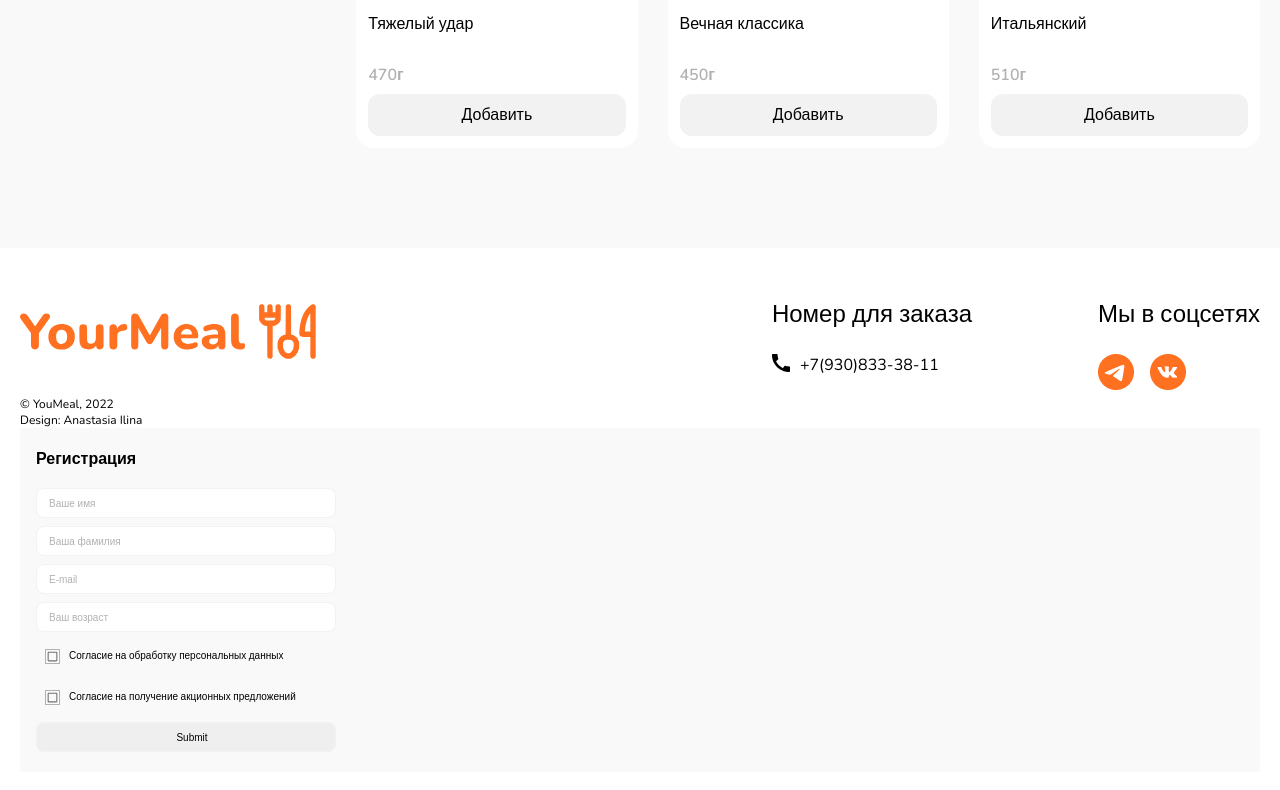
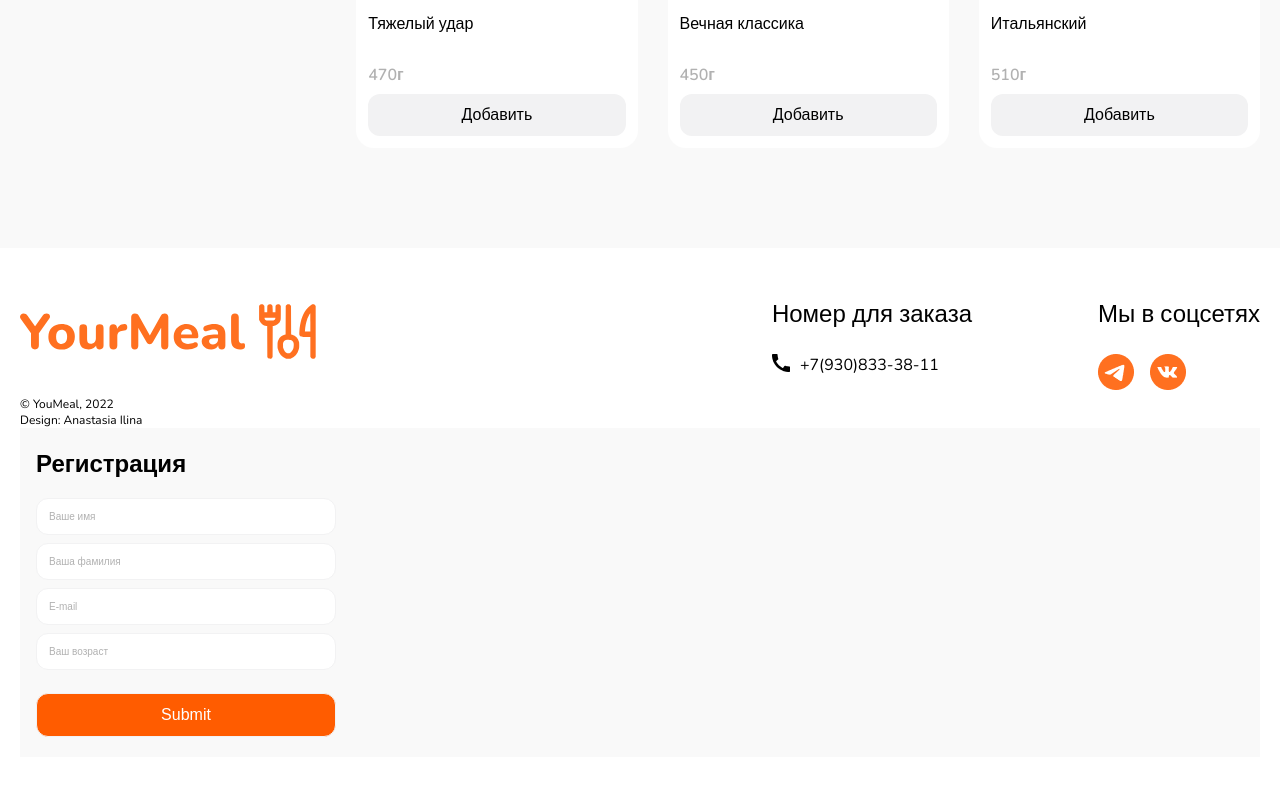
Before and after one commit to TatyanaPanchenko/YourMeal, a React (Vite) app: page / in a window 1280 px wide. Shown: the part 1366-2156 px from the top of the page. Built offline with nearby package versions, Linux system fonts and the light colour scheme.

Commit message:
Add changes

```diff
--- a/package.json
+++ b/package.json
@@ -10,7 +10,6 @@
     "preview": "vite preview"
   },
   "dependencies": {
-    "@material-ui/core": "^4.12.4",
     "or": "^0.2.0",
     "react": "^18.3.1",
     "react-dom": "^18.3.1",
--- a/src/components/Nav/nav.module.scss
+++ b/src/components/Nav/nav.module.scss
@@ -22,6 +22,7 @@
         padding: 8px 14px;
         border-radius: 50px;
         align-items: center;
+        transition: all 0.5s linear;
         .nav-img {
           img {
             display: block;
@@ -30,10 +31,11 @@
           }
         }
       }
+      .nav-item:hover {
+        background-color: $accentBgColor;
+      }
       .active {
         background-color: $bgColor;
-        padding: 7px 8px;
-        border-radius: 50px;
       }
     }
   }
--- a/src/components/Registration/Registration.jsx
+++ b/src/components/Registration/Registration.jsx
@@ -1,19 +1,20 @@
 import style from "./registration.module.scss";
 import { useForm, Controller } from "react-hook-form";
-import { TextField, Checkbox } from "@material-ui/core";
 
 export default function Registration() {
   const {
     register,
+    handleSubmit,
+    control,
     formState: { errors },
-  } = useForm();
-  const { handleSubmit, control, reset } = useForm({
+  } = useForm({
     defaultValues: {
       checkbox: false,
     },
   });
 
   const onSubmit = (data) => console.log(data);
+
   return (
     <div className={style.registration}>
       <div className={style["registration-wrapper"]}>
@@ -44,6 +45,7 @@ export default function Registration() {
           )}
           <input
             placeholder="E-mail"
+            type="email"
             {...register("mail", { required: "Email Address is required" })}
             aria-invalid={errors.mail ? "true" : "false"}
           />
@@ -59,7 +61,7 @@ export default function Registration() {
             aria-invalid={errors.age ? "true" : "false"}
           />
           {errors.age && <p role="alert">{errors.age.message}</p>}
-          <label>
+          {/* <label>
             <Controller
               name="checkbox"
               control={control}
@@ -76,7 +78,7 @@ export default function Registration() {
               render={({ field }) => <Checkbox {...field} />}
             />
             Согласие на получение акционных предложений
-          </label>
+          </label> */}
           <input type="submit" />
         </form>
       </div>
--- a/src/components/Registration/registration.module.scss
+++ b/src/components/Registration/registration.module.scss
@@ -5,7 +5,7 @@
   padding: 20px 16px;
   &-wrapper {
     .registration-title {
-      font-size: 16px;
+      font-size: 24px;
       font-weight: 600;
       margin-bottom: 18px;
       font-family: "Nunito", sans-serif;
@@ -16,31 +16,38 @@
       gap: 8px;
       max-width: 300px;
       input {
-        height: 30px;
-        border-radius: 8px;
+        border-radius: 12px;
         border: 1px solid $btnColor;
         outline: none;
-        padding-left: 12px;
+        padding: 12px;
         font-size: 10px;
       }
       input::placeholder {
         color: $shadowColor;
       }
+      input[name="age"] {
+      }
       label {
         font-size: 10px;
-        svg {
-          border: 1px solid $shadowColor;
-          width: 15px;
-          height: 15px;
+        span {
+          width: 35px;
+          height: 20px;
+          svg {
+            color: $secondaryAccentColor;
+            width: 20px;
+            height: 20px;
+            border: none;
+          }
         }
       }
-      input[type="checkbox"] {
-        input[value="true"] {
-          background-color: $secondaryAccentColor;
-        }
-        input[type="submit"] {
-          background-color: $secondaryAccentColor;
-        }
+      input[type="submit"] {
+        margin-top: 15px;
+        background-color: $secondaryAccentColor;
+        color: $accentColor;
+        font-size: 16px;
+        padding: 12px 0;
+        height: auto;
+        cursor: pointer;
       }
     }
   }
--- a/src/style/vars.scss
+++ b/src/style/vars.scss
@@ -1,5 +1,6 @@
 $accentColor: #ffffff;
 $secondaryAccentColor: #ff5c00;
+$accentBgColor: #ffab08;
 $bgColor: #f9f9f9;
 $btnColor: #f2f2f3;
 $textColor: #000000;
```
Also changed, not shown: src/components/Autorization/Autorization.jsx (added), src/components/Autorization/autorization.module.scss (added), 1 other file (tests, documents, lock files or other folders).
